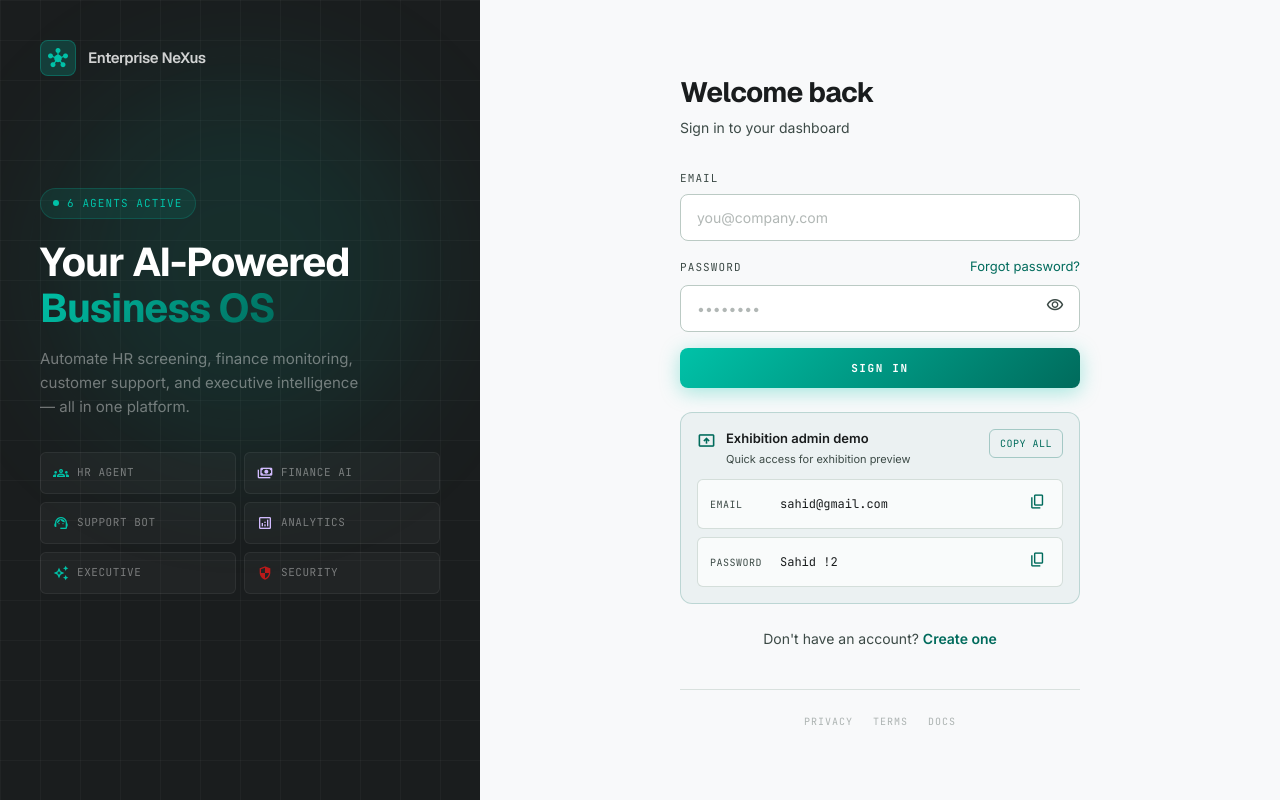
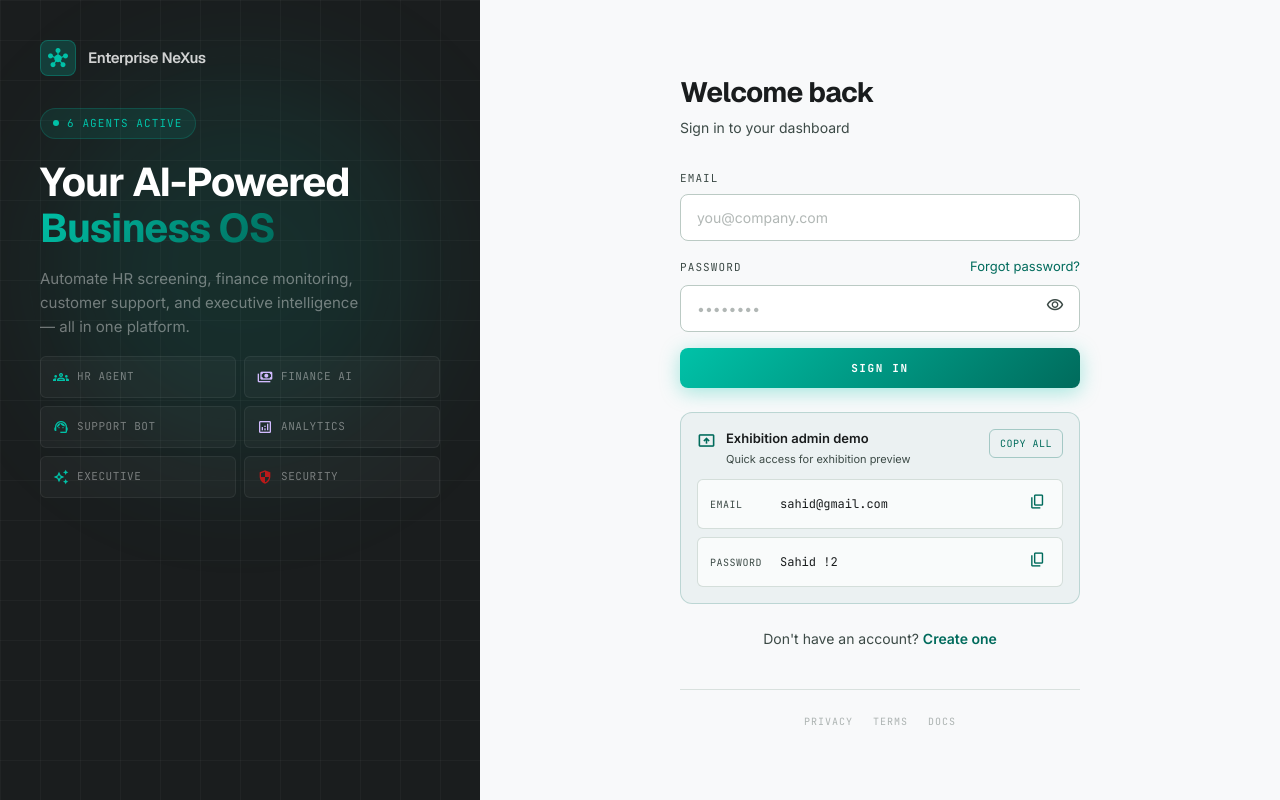
Before and after one commit to Nazmussakib247/CSE4204-8B-T04-Enterprise-Nexus-Multi-Agent-AI-Business-Automation-OS-with-Security-Intelligence, a Next.js app in the folder frontend/: page /login in a window 1280 px wide. Built offline with nearby package versions, Linux system fonts and the light colour scheme; no server answers.

Commit message:
style: move login hero content upward

```diff
--- a/frontend/src/app/(auth)/login/page.tsx
+++ b/frontend/src/app/(auth)/login/page.tsx
@@ -53,7 +53,7 @@ export default function LoginPage() {
 
         <div className="relative z-10 flex flex-col h-full p-10">
           {/* Logo */}
-          <div className="flex items-center gap-3 mb-20">
+          <div className="flex items-center gap-3 mb-4">
             <div className="w-9 h-9 rounded-xl bg-primary-container/20 border border-primary-container/30 flex items-center justify-center">
               <span className="material-symbols-outlined text-xl text-primary-container icon-filled">hub</span>
             </div>
@@ -61,7 +61,7 @@ export default function LoginPage() {
           </div>
 
           {/* Hero */}
-          <div className="py-8">
+          <div className="py-4">
             <div className="inline-flex items-center gap-2 bg-primary-container/10 border border-primary-container/20 rounded-full px-3 py-1.5 mb-5">
               <span className="w-1.5 h-1.5 rounded-full bg-primary-container animate-pulse" />
               <span className="font-mono text-[11px] text-primary-container uppercase tracking-widest">6 Agents Active</span>
```
